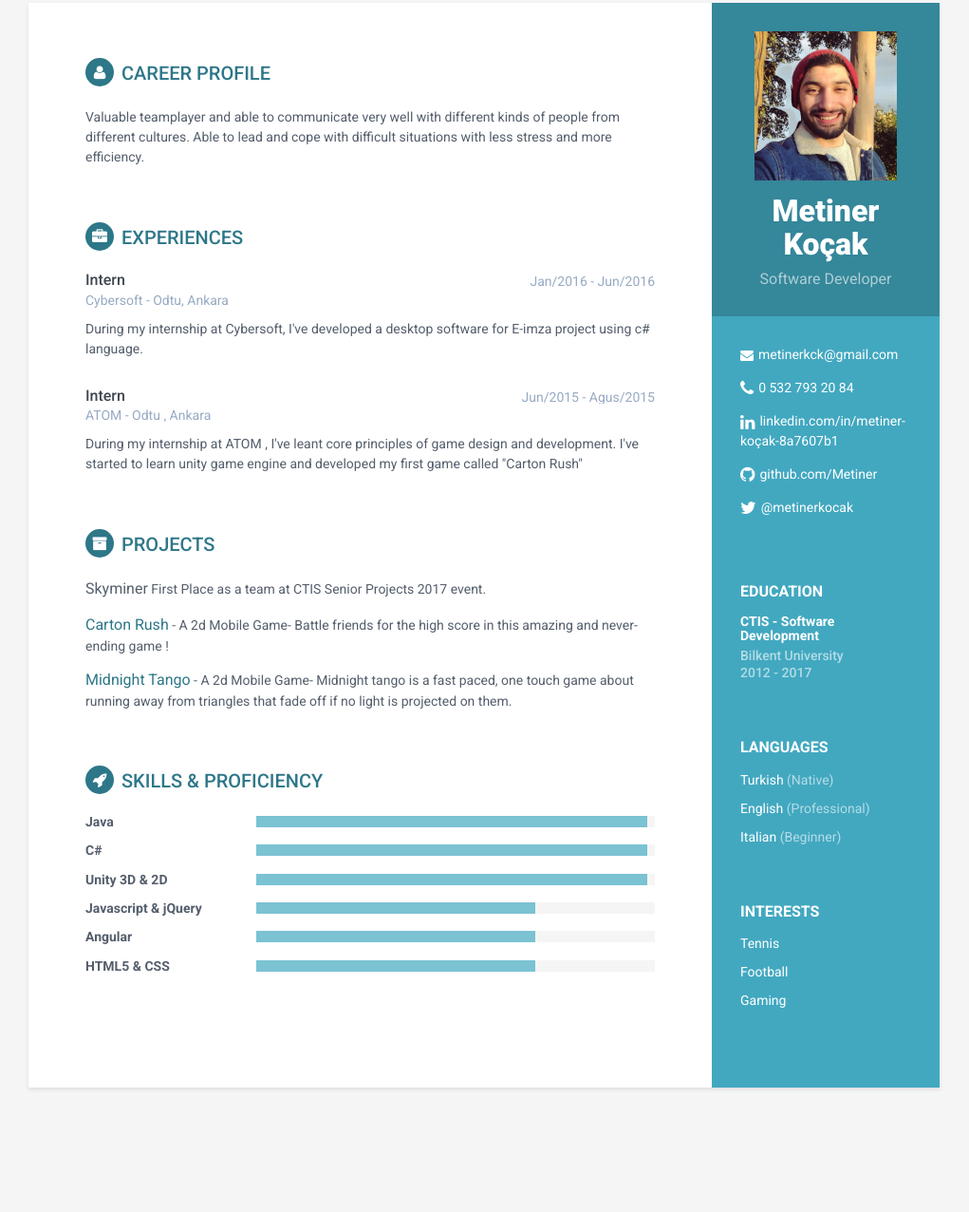
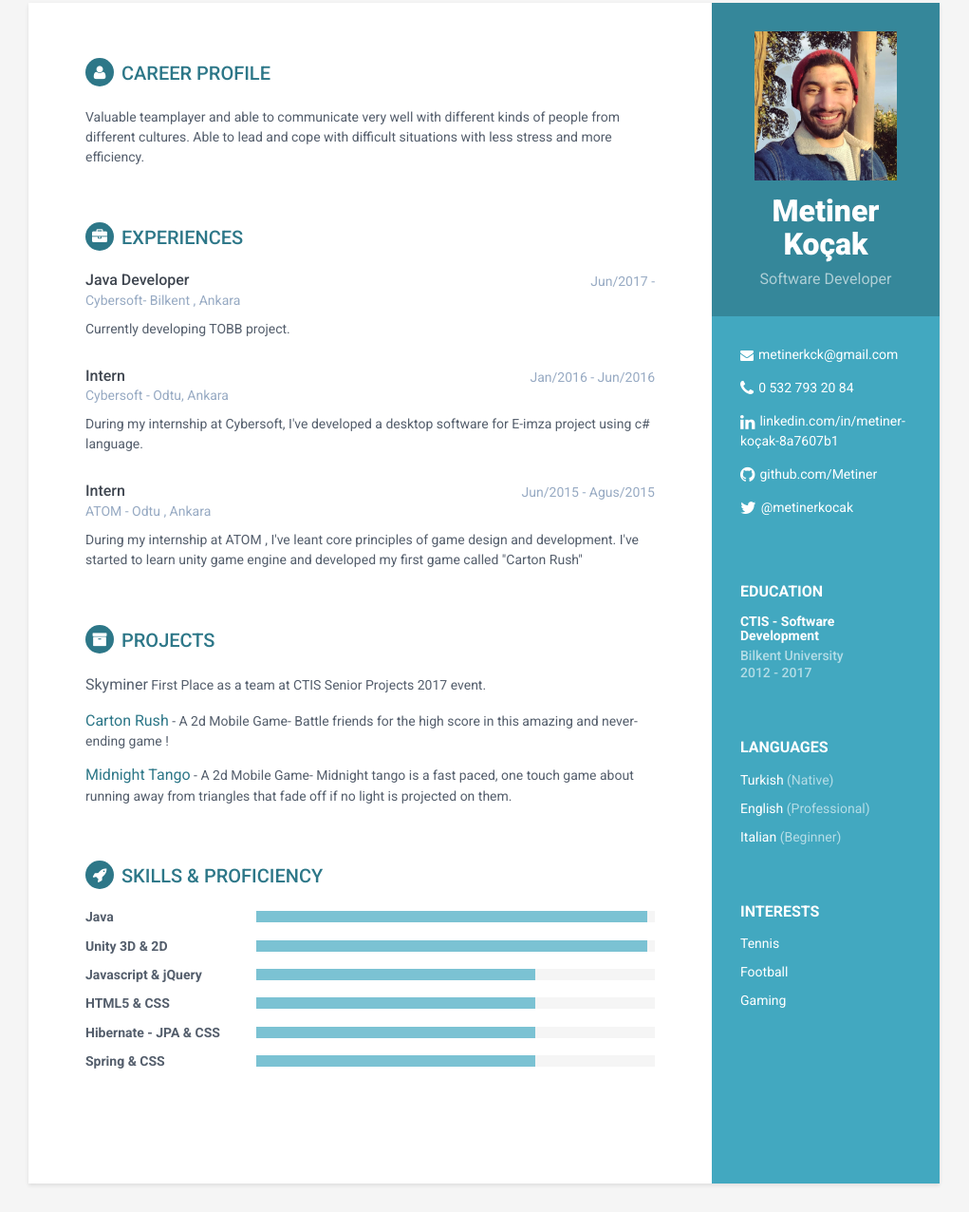
Before and after one commit to Metiner/metiner.github.io, a plain HTML site: page index.html in a window 1280 px wide. Shown: the part 27-1303 px from the top of the page at 95% size, without its empty margins (130-1151 px from the left). Before the commit the page ends 1202 px from the top, so only its background shows below. Drawn offline with Linux system fonts and the light colour scheme.

Commit message:
Update index.html

```diff
--- a/index.html
+++ b/index.html
@@ -88,6 +88,21 @@
             <section class="section experiences-section">
                 <h2 class="section-title"><i class="fa fa-briefcase"></i>Experiences</h2>
 
+
+
+                <div class="item">
+                    <div class="meta">
+                        <div class="upper-row">
+                            <h3 class="job-title">Java Developer</h3>
+                            <div class="time">Jun/2017 - </div>
+                        </div><!--//upper-row-->
+                        <div class="company"> Cybersoft- Bilkent , Ankara </div>
+                    </div><!--//meta-->
+                    <div class="details">
+                        <p> Currently developing TOBB project. </p>
+
+                    </div><!--//details-->
+                </div><!--//item-->
                 <div class="item">
                     <div class="meta">
                         <div class="upper-row">
@@ -114,6 +129,7 @@
 
                     </div><!--//details-->
                 </div><!--//item-->
+
 
             </section><!--//section-->
 
@@ -145,14 +161,6 @@
                     </div><!--//item-->
 
                     <div class="item">
-                        <h3 class="level-title">C#</h3>
-                        <div class="level-bar">
-                            <div class="level-bar-inner" data-level="98%">
-                            </div>
-                        </div><!--//level-bar-->
-                    </div><!--//item-->
-
-                    <div class="item">
                         <h3 class="level-title">Unity 3D & 2D</h3>
                         <div class="level-bar">
                             <div class="level-bar-inner" data-level="98%">
@@ -169,15 +177,23 @@
                     </div><!--//item-->
 
                     <div class="item">
-                        <h3 class="level-title">Angular</h3>
+                        <h3 class="level-title">HTML5 &amp; CSS</h3>
                         <div class="level-bar">
                             <div class="level-bar-inner" data-level="70%">
                             </div>
                         </div><!--//level-bar-->
                     </div><!--//item-->
 
-                    <div class="item">
-                        <h3 class="level-title">HTML5 &amp; CSS</h3>
+			<div class="item">
+                        <h3 class="level-title">Hibernate - JPA &amp; CSS</h3>
+                        <div class="level-bar">
+                            <div class="level-bar-inner" data-level="70%">
+                            </div>
+                        </div><!--//level-bar-->
+                    </div><!--//item-->
+
+			<div class="item">
+                        <h3 class="level-title">Spring &amp; CSS</h3>
                         <div class="level-bar">
                             <div class="level-bar-inner" data-level="70%">
                             </div>
```
